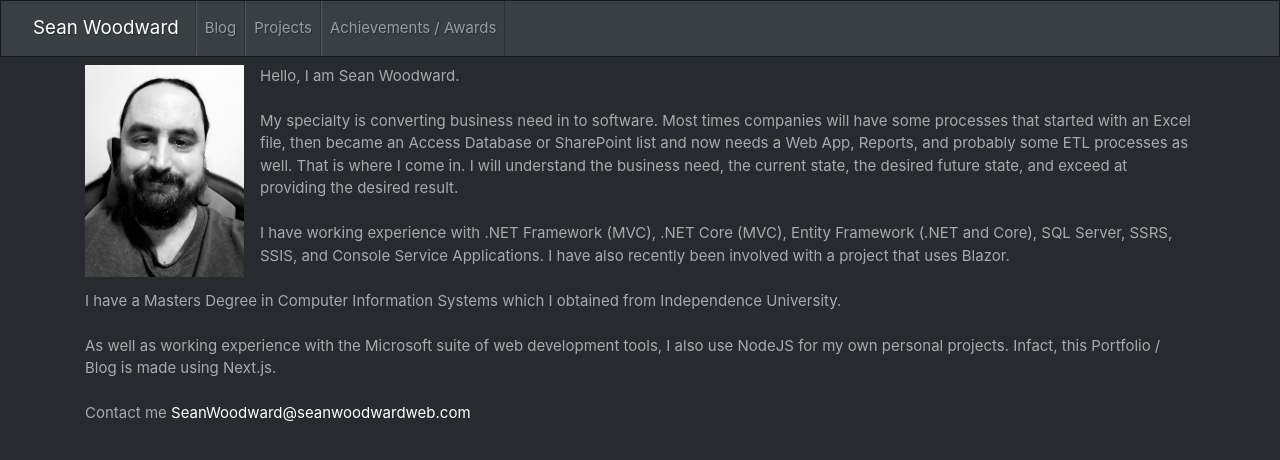
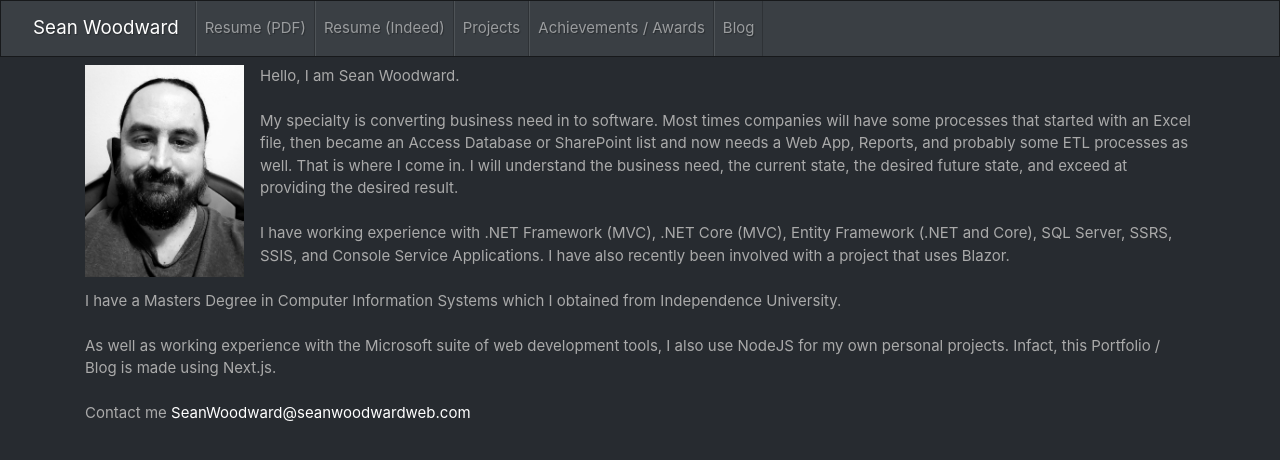
Before and after one commit to woodman231/seanwoodwardweb-com, a Next.js app: page / in a window 1280 px wide. Shown: the top 460 px of the page. Built offline with nearby package versions, Linux system fonts and the light colour scheme.

Commit message:
Adds PDF version of Resume. Adds links to resume in the nav bar. Puts Blog as the last link in the nav bar.

```diff
--- a/components/nav.js
+++ b/components/nav.js
@@ -10,15 +10,17 @@ export default function MyNav({ preview, children }) {
             <Navbar.Toggle aria-controls="basic-navbar-nav" />
             <Navbar.Collapse id="basic-navbar-nav">
                 <Nav className="mr-auto">
-                    <Link href="/blog" passHref>
-                        <Nav.Link>Blog</Nav.Link>
-                    </Link>
+                    <Nav.Link href="/Sean-Woodward.pdf" target="_blank">Resume (PDF)</Nav.Link>
+                    <Nav.Link href="https://my.indeed.com/p/seanw-z1tlkqi" target="_blank">Resume (Indeed)</Nav.Link>
                     <Link href="/blog/projects" passHref>
                         <Nav.Link>Projects</Nav.Link>
                     </Link>
                     <Link href="/blog/achievements-awards" passHref>
                         <Nav.Link>Achievements / Awards</Nav.Link>
                     </Link>
+                    <Link href="/blog" passHref>
+                        <Nav.Link>Blog</Nav.Link>
+                    </Link>
                 </Nav>
             </Navbar.Collapse>
         </Navbar>
```
Also changed, not shown: 31 other files (tests, documents, lock files or other folders).
